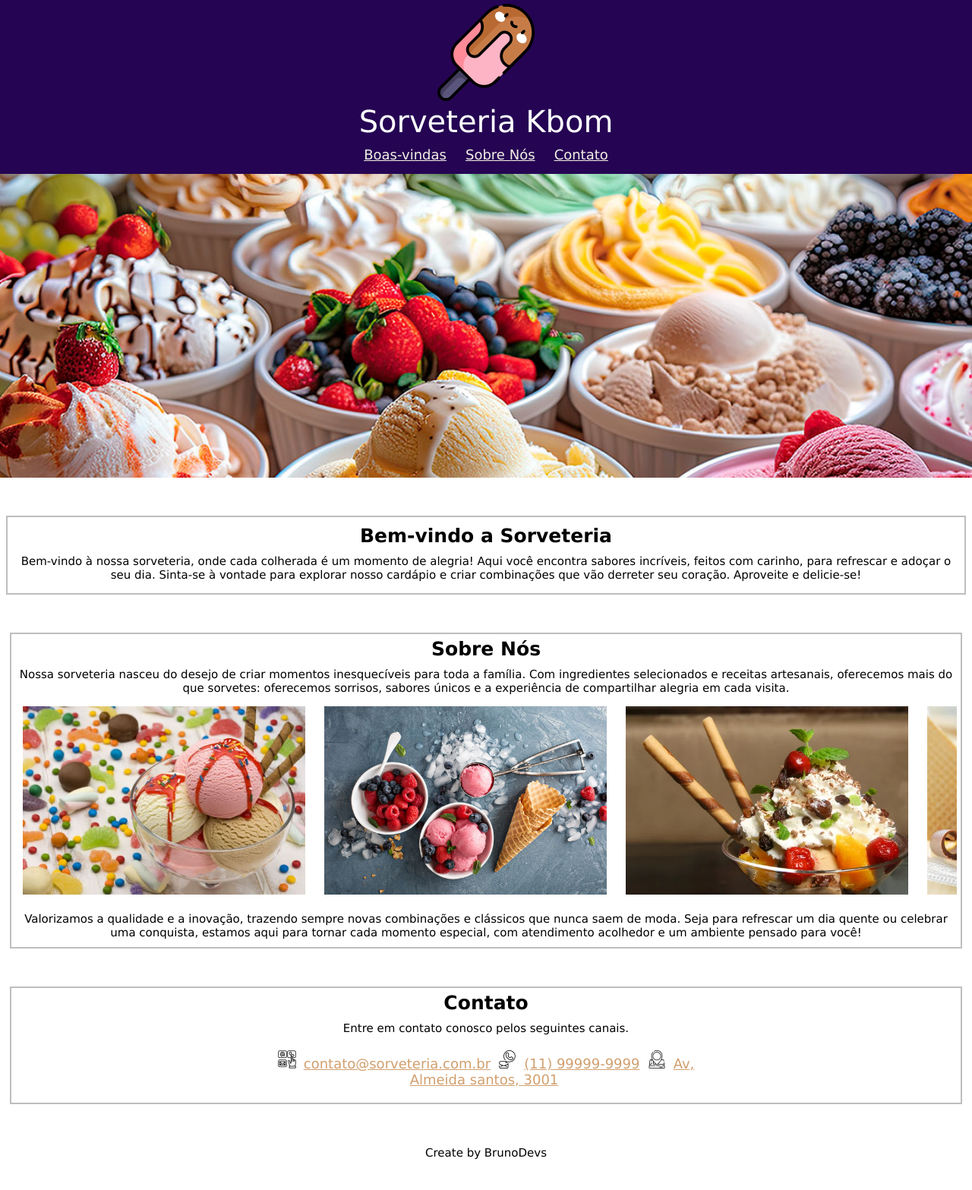
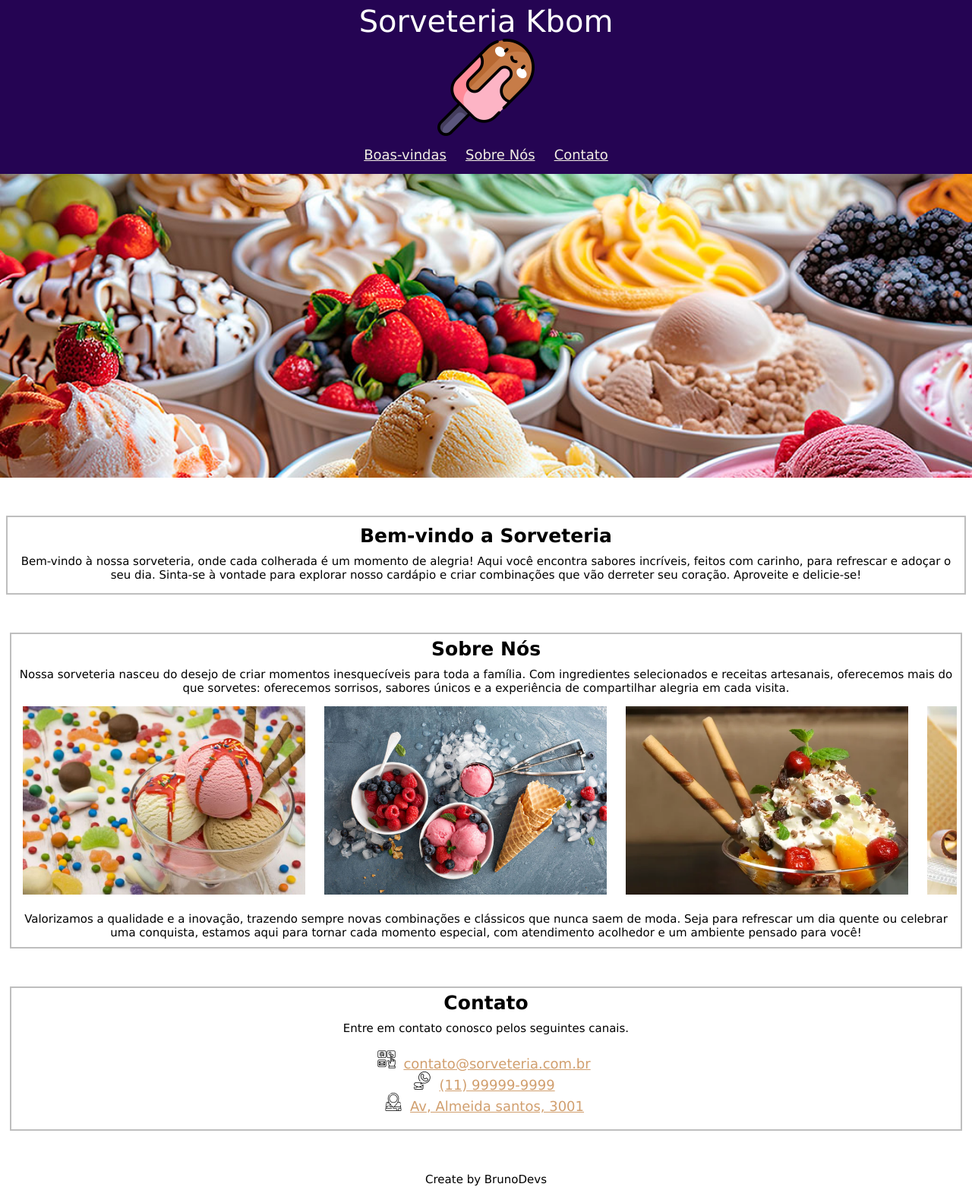
Before and after one commit to 2Kinput/sorveteria, a plain HTML site: page index.html in a window 1280 px wide. Shown: the whole page at 76% size. Before the commit the page ends 1532 px from the top, so only its background shows below. Drawn offline with Linux system fonts and the light colour scheme.

Commit message:
new update
atualizacao 2.0

```diff
--- a/index.html
+++ b/index.html
@@ -11,8 +11,11 @@
 <body>
     <header class="topo">
 
+        <div class="box-titulo">
+            <h1>Sorveteria Kbom</h1>
             <img src="/sorveteria/imgs/sorvete.png">
-            <h1>Sorveteria Kbom</h1>
+        </div>
+
 
 
         <ul class="menu">
@@ -61,12 +64,20 @@
         <p>Entre em contato conosco pelos seguintes canais.</p>
         <div class="subcontainer-contato">
 
+            <div class="box-links">
                 <img src="/sorveteria/imgs/contato.png">
                 <a href="#">contato@sorveteria.com.br</a>
+            </div>
+
+            <div class="box-links">
                 <img src="/sorveteria/imgs/ligar.png">
                 <a href="#">(11) 99999-9999</a>
+            </div>
+            <div class="box-links">
                 <img src="/sorveteria/imgs/endereco.png">
                 <a href="#">Av, Almeida santos, 3001</a>
+            </div>
+
         </div>
     </footer>
     <p>Create by BrunoDevs</p>
--- /dev/null
+++ b/styles.css
@@ -0,0 +1,176 @@
+* {
+    margin: 0;
+    padding: 0;
+    box-sizing: border-box;
+}
+
+body {
+    font-family: Verdana, Geneva, Tahoma, sans-serif;
+}
+
+.topo {
+    background-color: #250453;
+    width: 100vw;
+    text-align: center;
+    padding: 5px;
+}
+
+.box-titulo h1 {
+    font-size: 40px;
+    font-weight: 400;
+    color: #FFFFFF;
+    background-color: #250453;
+}
+
+.box-titulo{
+    position: relative;
+    padding: 25px;
+    margin: 0 auto;
+    max-width: calc(50% - 400px);
+    min-width: 350px;
+
+
+}
+
+.box-titulo img{
+    position: absolute;
+    top: 25px;
+    left: -30px;
+    width: 80px;
+}
+
+.menu li {
+    display: inline-block;
+    margin: 0 auto;
+    padding: 10px;
+}
+
+.menu a {
+    font-size: 18px;
+    color: #f4f0e5;
+
+}
+
+.image-topo {
+    background-image: url("/sorveteria/imgs/Figura1_Exemplo-pratico.jpg");
+    height: 50vh;
+    background-size: cover;
+    background-position: top;
+}
+
+.box-sobre {
+    border: 2px solid #bebebe;
+    width: calc(100% - 40px);
+    margin: 50px auto;
+    text-align: center;
+    padding: 10px;
+    max-width: 2000px;
+    min-width: 100px;
+}
+
+h2 {
+    font-size: 25px;
+    padding-bottom: 5px;
+}
+
+p {
+    padding: 5px;
+    font-size: 15px;
+    text-align: center;
+}
+
+.conteudo {
+    border: 2px solid #bebebe;
+    width: calc(100% - 40px);
+    margin: 0 auto;
+    text-align: center;
+    padding: 5px;
+    white-space: nowrap;
+}
+
+.conteudo p {
+    padding: 5px;
+    font-size: 15px;
+    white-space: normal;
+}
+
+.container-imgs {
+    display: inline-block;
+    text-align: left;
+    margin: 10px auto;
+    overflow: auto;
+}
+
+.container-imgs img {
+    width: 30%;
+    margin: 0 10px;
+}
+
+.container-contato {
+    border: 2px solid #bebebe;
+    width: calc(100% - 40px);
+    margin: 50px auto;
+    text-align: center;
+    padding: 5px;
+    white-space: nowrap;
+}
+
+.subcontainer-contato {
+    white-space: normal;
+    width: 50%;
+    margin: 0 auto;
+    padding: 15px;
+    min-width: 300px;
+}
+
+
+.subcontainer-contato a{
+    padding: 3px;
+    font-size: 18px;
+    padding: 5px;
+    color: #d19f6e;
+
+}
+
+.box-links{
+    margin: 10px auto;
+    width: 50%;
+    min-width: 300px;
+}
+
+
+
+
+
+/* estilo rolagem da pagina */
+/* Chrome, Edge and Safari */
+*::-webkit-scrollbar {
+  height: 4px;
+  width: 4px;
+}
+*::-webkit-scrollbar-track {
+  border-radius: 5px;
+  background-color: #DFE9EB;
+  border: 3px solid #FFFFFF;
+}
+
+*::-webkit-scrollbar-track:hover {
+  background-color: #B8C0C2;
+}
+
+*::-webkit-scrollbar-track:active {
+  background-color: #B8C0C2;
+}
+
+*::-webkit-scrollbar-thumb {
+  border-radius: 4px;
+  background-color: #BEBEBE;
+}
+
+*::-webkit-scrollbar-thumb:hover {
+  background-color: #A31B8C;
+}
+
+*::-webkit-scrollbar-thumb:active {
+  background-color: #62A34B;
+}
```
Lines whose indentation alone changed are shown as unchanged.
